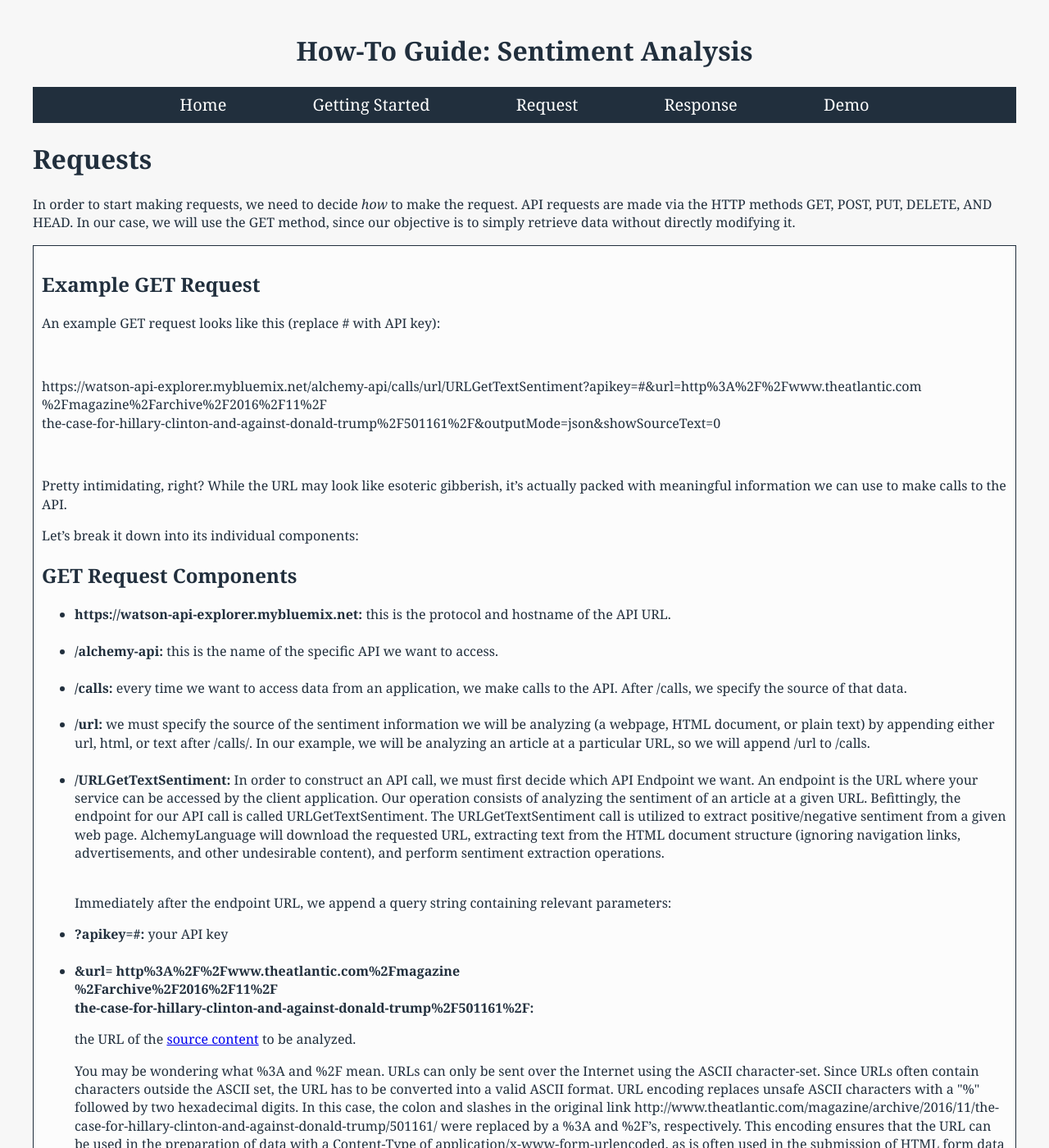
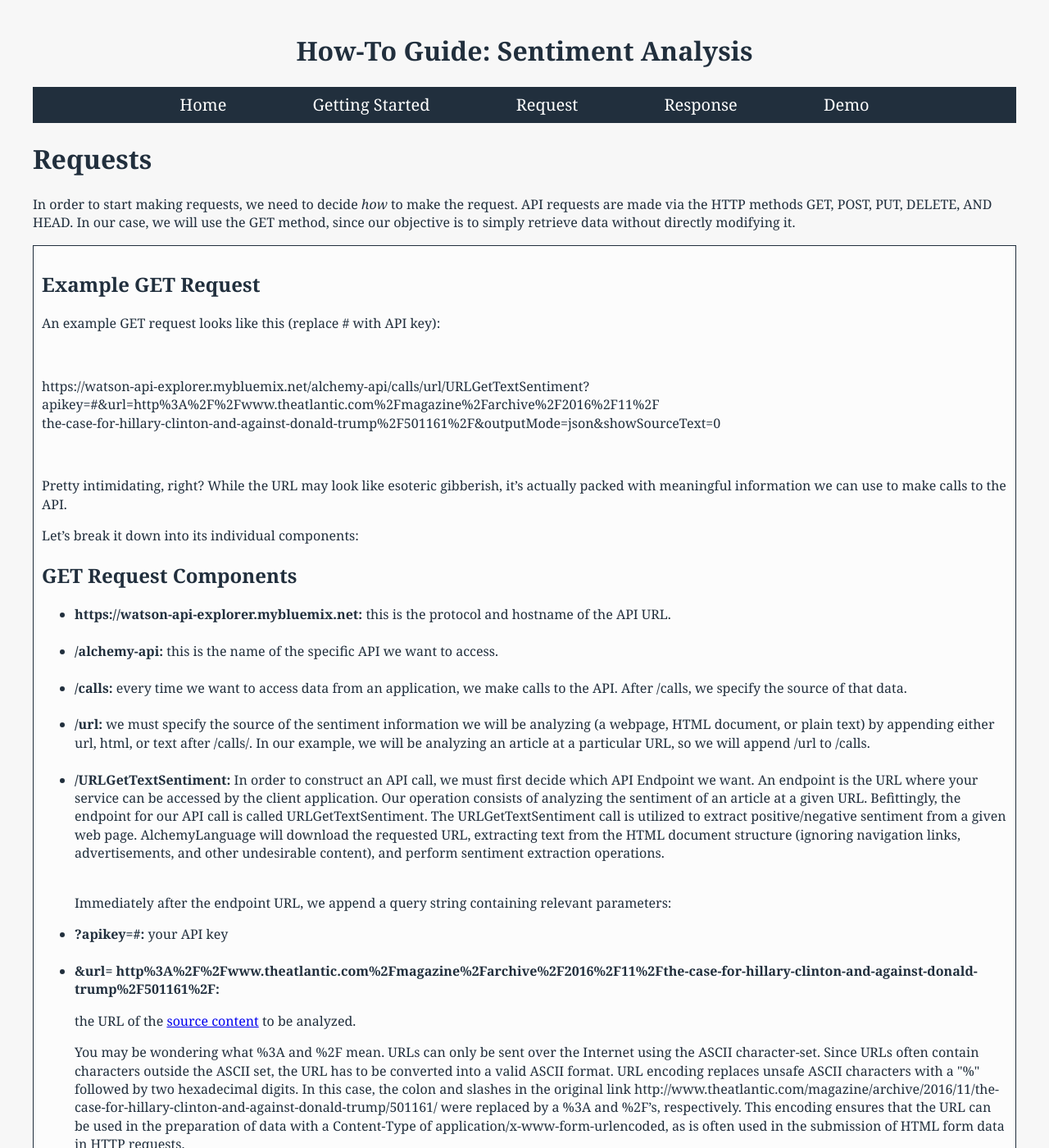
Before and after one commit to lenaz/How-To-Guide, a Jekyll site: the page built from request.html, in a window 1280 px wide and 1400 px high. Shown: the whole window at 82% size. Built offline with Jekyll 4.4.1, drawn with Linux system fonts in a browser that asks for light colours; Markdown is read by kramdown in place of the engine named in the settings.

Commit message:
Update request.html

```diff
--- a/request.html
+++ b/request.html
@@ -15,7 +15,7 @@ layout: default
 
   <div>
 
-<p>https://watson-api-explorer.mybluemix.net/alchemy-api/calls/url/URLGetTextSentiment?apikey=#&amp;url=http%3A%2F%2Fwww.theatlantic.com<br>%2Fmagazine%2Farchive%2F2016%2F11%2F
+<p>https://watson-api-explorer.mybluemix.net/alchemy-api/calls/url/URLGetTextSentiment?apikey=#&amp;url=http%3A%2F%2Fwww.theatlantic.com%2Fmagazine%2Farchive%2F2016%2F11%2F
   <br>the-case-for-hillary-clinton-and-against-donald-trump%2F501161%2F&amp;outputMode=json&amp;showSourceText=0</p>
 
   </div>
@@ -43,7 +43,7 @@ layout: default
 <p>Immediately after the endpoint URL, we append a query string containing relevant parameters:</p>
 <li><strong>?apikey=#:</strong> your API key</li>
 <br>
-<li><strong>&amp;url= http%3A%2F%2Fwww.theatlantic.com%2Fmagazine<br>%2Farchive%2F2016%2F11%2F<br>the-case-for-hillary-clinton-and-against-donald-trump%2F501161%2F:</strong>
+<li><strong>&amp;url= http%3A%2F%2Fwww.theatlantic.com%2Fmagazine%2Farchive%2F2016%2F11%2Fthe-case-for-hillary-clinton-and-against-donald-trump%2F501161%2F:</strong>
   <p>the URL of the <a href="http://www.theatlantic.com/magazine/archive/2016/11/the-case-for-hillary-clinton-and-against-donald-trump/501161/" target="_blank">source content</a> to be analyzed.</p>
 
 <p>You may be wondering what %3A and %2F mean. URLs can only be sent over the Internet using the ASCII character-set. Since URLs often contain characters outside the ASCII set, the URL has to be converted into a valid ASCII format. URL encoding replaces unsafe ASCII characters with a "%" followed by two hexadecimal digits. In this case, the colon and slashes in the original link http://www.theatlantic.com/magazine/archive/2016/11/the-case-for-hillary-clinton-and-against-donald-trump/501161/ were replaced by a %3A and %2F’s, respectively. This encoding ensures that the URL can be used in the preparation of data with a Content-Type of application/x-www-form-urlencoded, as is often used in the submission of HTML form data in HTTP requests.</p>
```
